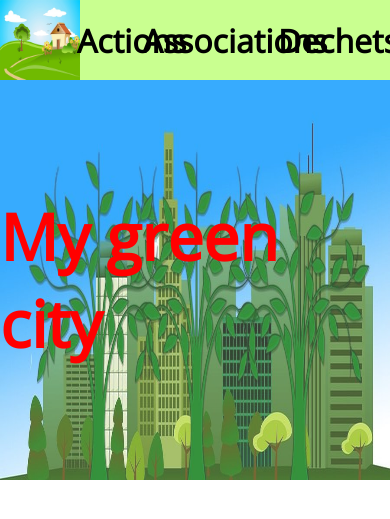
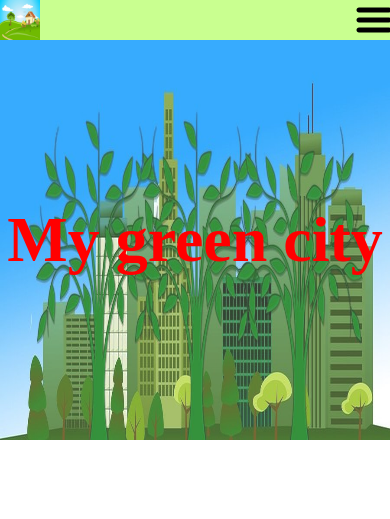
Before and after one commit to sdesousa/MyGreenCity_PHP, a PHP site: page / in a window 390 px wide; the page is wider, and only the part inside the window is pictured. Shown: the top 519 px of that part. Run offline with PHP 8.4, Linux system fonts and the light colour scheme.

Commit message:
start responsive: tentative h1-nav

```diff
--- a/index.html
+++ b/index.html
@@ -17,18 +17,20 @@
         <!-- section header -->
         <header>
             <nav>
-                <ul>
+                <ul class="ul_menu">
                     <li class="menu_icon"> <img src="images/menu_icon.jpg" alt="menu"> </li>
                     <div class="menu">
                         <li> <a href="#link_actions"> Actions </a></li>
                         <li> <a href="#link_associations"> Associations </a></li>
                         <li> <a href="#link_dechets"> Dechets </a> </li>
                     </div>
+                    <li class="burger"> <a href="#burger"> <img src="images/burger.svg" alt="menu burger"> </a>
                 </ul>
             </nav>
             <div class="superposition">
                 <h1> My green city </h1>
-                <img class="banner" src="images/banner_d.jpg" alt="My green city banner">
+                <img class="banner_d" src="images/banner_d.jpg" alt="My green city banner">
+                <img class="banner_m" src="images/banner_m.jpg" alt="My green city banner">
             </div>
 
         </header>
--- a/style.css
+++ b/style.css
@@ -2,7 +2,7 @@
   margin: 0;
   padding: 0;
   box-sizing: border-box;
-  font-family: 'Open Sans', sans-serif;
+  font-family: 'Manjari';
 }
 
 
@@ -16,17 +16,17 @@ nav {
 	background-color: #C9FF90;
 }
 
-ul {
+.ul_menu {
 	display: flex;
 	justify-content: space-between;
 	flex-direction: row;
 }
 
-ul li {
+.ul_menu li {
 	list-style: none;
 }
 
-ul li:hover {
+.ul_menu li:hover {
 	background-color: #FFC990;
 	cursor: pointer;
 }
@@ -66,6 +66,14 @@ ul li:hover {
 
 }
 
+.burger {
+	display: none;
+}
+
+.burger a {
+	display: none;
+}
+
 .superposition {
 	display: flex;
 	flex-direction: column;
@@ -83,7 +91,7 @@ h1 {
 	z-index: 1;
 }
 
-.banner {
+.banner_d {
     width: 100%;
     height: 100%;
 	position: absolute;
@@ -94,8 +102,28 @@ h1 {
     opacity: 0.8;
 }
 
-
+.banner_m {
+	display: none;
+}
 
 @media only screen and (max-width: 961px) {
 
+	.menu_icon {
+		width: 40px;
+		height: 40px;
+	}
+
+	.menu {
+		display: none;
+	}
+
+	.burger {
+		display: flex;
+	}
+
+	.burger a {
+		display: flex;
+		justify-content: center;
+	}
+
 }
```
Also changed, not shown: images/burger.svg (added).
